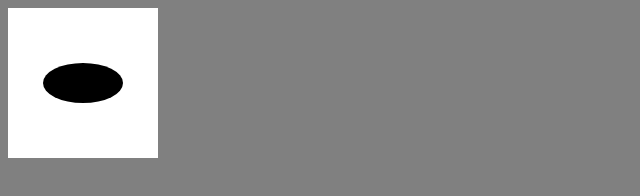
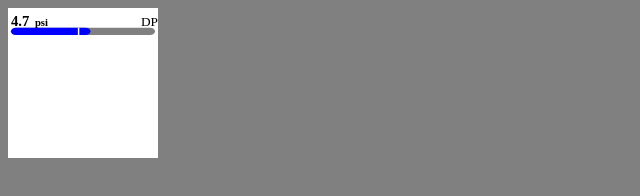
Before and after one commit to sjhelba/chillerSequencerWidgets, a plain HTML site: page index.html in a window 1280 px wide. Shown: the whole page, without its empty margins (0-640 px from the left). Drawn offline with Linux system fonts and the light colour scheme.

Commit message:
added Meter class

```diff
--- a/chillerReport/browser_chillerReport.js
+++ b/chillerEquipmentReport/browser_chillerEquipmentReport.js
@@ -1,4 +1,6 @@
+'use strict';
 function defineFuncForTabSpacing () {
+
 
 	////////// Hard Coded Defs //////////
 	const getJSDateFromTimestamp = d3.timeParse('%d-%b-%y %I:%M:%S.%L %p UTC%Z');
@@ -54,6 +56,134 @@ function defineFuncForTabSpacing () {
 		//return false if nothing prompted true
 		return false;
 	};
+	const margin = {top: 5, left: 5, right: 5, bottom: 5};
+
+//chiller equipment report
+
+//Hard Coded Classes
+class Meter {
+	constructor(elementToAppendTo, backgroundColor, foregroundBarColor, height, width, title, units, precision, titleFont, unitsFont, numFont, meterVal, minVal, maxVal, designVal) {
+		this.elementToAppendTo = elementToAppendTo;
+		this.backgroundColor = backgroundColor;
+		this.foregroundBarColor = foregroundBarColor;
+		this.height = height;
+		this.width = width;
+		this.title = title;
+		this.units = units,
+		this.precision = precision;
+		this.fonts = {titleFont, unitsFont, numFont};
+		this.heights = {title: getTextHeight(titleFont), units: getTextHeight(unitsFont), num: getTextHeight(numFont)}
+		this.meterVal = meterVal;
+		this.minVal = minVal;
+		this.maxVal = maxVal;
+		this.designVal = designVal;
+		this.greatestTextHeight = d3.max([getTextHeight(titleFont), getTextHeight(unitsFont), getTextHeight(numFont)]);
+		this.margin = 3;
+		this.horizontalTextPadding = 10;
+		this.verticalTextPadding = 2;
+		this.backgroundBarColor = 'gray';
+		this.textColor = 'black';
+		this.barLength = this.width - (this.margin * 2);
+		this.barHeight = this.height - ( (this.margin * 2) + this.greatestTextHeight + this.verticalTextPadding );
+
+	}
+
+	create() {
+		const meterGroup = this.elementToAppendTo.append('g')
+			.attr('class', 'meterGroup')
+			.attr('transform', `translate(${this.margin}, ${this.margin})`);
+
+		const barGroup = meterGroup.append('g')
+			.attr('class', 'barGroup')
+			.attr('transform', `translate(0, ${this.greatestTextHeight + this.verticalTextPadding})`)
+		//backgroundBar
+		barGroup.append('rect')
+			.attr('class', 'backgroundBar')
+			.attr('height', this.barHeight)
+			.attr('width', this.barLength)
+			.attr('fill', this.backgroundBarColor)
+			.attr('stroke', 'none')
+			.attr('rx', 5)
+			.attr('ry', 5);
+		//foregroundBar
+		barGroup.append('rect')
+			.attr('class', 'foregroundBar')
+			.attr('height', this.barHeight)
+			.attr('width', scaleValue(this.meterVal, this.minVal, this.maxVal, this.barLength))
+			.attr('fill', this.foregroundBarColor)
+			.attr('stroke', 'none')
+			.attr('rx', 5)
+			.attr('ry', 5);
+		if (this.designVal || this.designVal === 0) {
+			//designValBar
+			barGroup.append('rect')
+				.attr('class', 'designValBar')
+				.attr('height', this.barHeight)
+				.attr('width', this.barHeight * 0.2)
+				.attr('x', scaleValue(this.designVal, this.minVal, this.maxVal, this.barLength))
+				.attr('fill', this.backgroundColor)
+				.attr('stroke', 'none');
+		}
+		// invisible hoverable bar
+		barGroup.append('rect')
+			.attr('class', 'invisibleHoverableBar')
+			.attr('height', this.barHeight)
+			.attr('width', this.barLength)
+			.attr('opacity', '0')
+			.attr('rx', 5)
+			.attr('ry', 5)
+			.on('mouseover', showTooltip)
+			.on('mouseout', hideTooltip);
+
+		const textGroup = meterGroup.append('g')
+			.attr('class', 'textGroup')
+			.attr('transform', `translate(0, ${this.greatestTextHeight})`)
+			.attr('pointer-events', 'none')
+
+		//meterValText
+		textGroup.append('text')
+			.attr('class', 'meterValText')
+			.style('font', this.fonts.numFont)
+			.text(formatValue(this.meterVal, this.precision))
+			.attr('fill', this.textColor)
+			.attr('x', 0)
+		//unitsText
+		textGroup.append('text')
+			.attr('class', 'unitsText')
+			.style('font', this.fonts.unitsFont)
+			.text(this.units)
+			.attr('fill', this.textColor)
+			.attr('x', getTextWidth(formatValue(this.meterVal, this.precision)) + this.horizontalTextPadding)
+		//titleText
+		textGroup.append('text')
+			.attr('class', 'titleText')
+			.style('font', this.fonts.titleFont)
+			.text(this.title)
+			.attr('fill', this.textColor)
+			.attr('text-anchor', 'end')
+			.attr('x', this.width - this.margin)
+
+
+
+		function showTooltip() {
+			//create another class for tooltip to manipulate from here
+			console.log('show tooltip')
+		}
+		function hideTooltip() {
+			console.log('hide tooltip')
+		}
+		function formatValue(value, precision) {return d3.format(',.' + precision + 'f')(value)}
+		function scaleValue(value, minVal, maxVal, barLength) {
+			var x = d3.scaleLinear().domain([minVal, maxVal]).range([0, barLength]);
+			return x(value);
+		}
+	}
+
+}
+
+
+
+
 
 
 
@@ -103,6 +233,7 @@ function defineFuncForTabSpacing () {
 	];
 
 
+
 	////////////////////////////////////////////////////////////////
 		// /* SETUP DEFINITIONS AND DATA */
 	////////////////////////////////////////////////////////////////
@@ -116,9 +247,8 @@ function defineFuncForTabSpacing () {
 		data.jqWidth = 150;
 
 		// SIZING //
-		data.margin = {top: 5, left: 5, right: 5, bottom: 5};
-		data.graphicHeight = data.jqHeight - (data.margin.top + data.margin.bottom);
-		data.graphicWidth = data.jqWidth - (data.margin.left + data.margin.right);
+		data.graphicHeight = data.jqHeight - (margin.top + margin.bottom);
+		data.graphicWidth = data.jqWidth - (margin.left + margin.right);
 
 		// GLOBALS PER INSTANCE //
 		if (!widget.hovered) widget.hovered = { optimized: false, standard: false, current: 'neither' };
@@ -179,20 +309,12 @@ function defineFuncForTabSpacing () {
 		if (!widget.svg.empty()) resetElements(widget.svg, '*');
 
 		// ********************************************* GRAPHIC GROUP ******************************************************* //
-
-
-
 		const graphicGroup = widget.svg.append('g').attr('class', 'graphicGroup');
 
+		const myMeter = new Meter(graphicGroup, 'white', 'blue', 30, 150, 'DP', 'psi', 1, '10.0pt Nirmala UI', 'bold 8.0pt Nirmala UI', 'bold 11.0pt Nirmala UI', 4.7386745645, 0.1, 8.5, 4)
+		myMeter.create();
+		// ********************************************* OUTER ELLIPSE ******************************************************* //
 
-		const centeredGroup = graphicGroup.append('g')
-			.attr('class', 'centeredGroup')
-			.attr('transform', `translate(${data.jqWidth / 2}, ${data.jqHeight / 2})`);
-
-		// ********************************************* OUTER ELLIPSE ******************************************************* //
-		centeredGroup.append('ellipse')
-			.attr('rx', 40)
-			.attr('ry', 20)
 
 	};
 
@@ -240,7 +362,5 @@ function defineFuncForTabSpacing () {
 
 
 initialize();
-
 }
-
 defineFuncForTabSpacing();
--- a/index.html
+++ b/index.html
@@ -4,7 +4,7 @@
         <meta charset='utf-8'>
         <title>Chiller Sequencer Widgets Testing</title>
         <script src="d3.v4.js"></script>
-        <script defer src="chillerReport\browser_chillerReport.js"></script>
+        <script defer src="chillerEquipmentReport\browser_chillerEquipmentReport.js"></script>
     </head>
     <body style=background-color:gray>
         <div id="outer"></div>
```
Also changed, not shown: TEMPLATES/browserTemplate.js (+4 -4 lines), TEMPLATES/niagaraTemplate.js (+7 -2 lines), chillerEquipmentReport/niagara_chillerEquipmentReport.js (renamed from chillerReport/niagara_chillerReport.js, +18 -13 lines).
